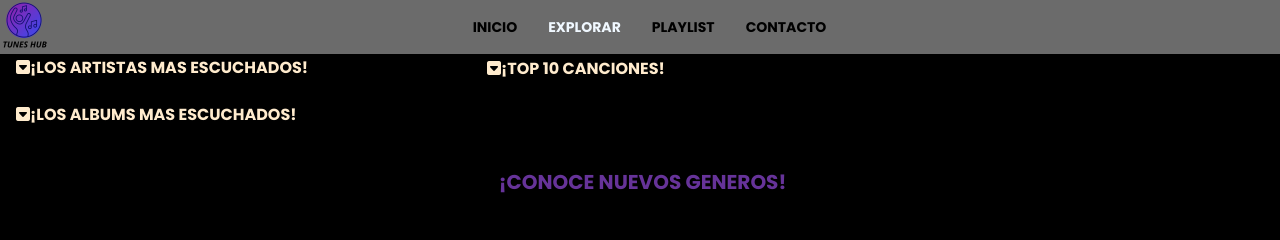
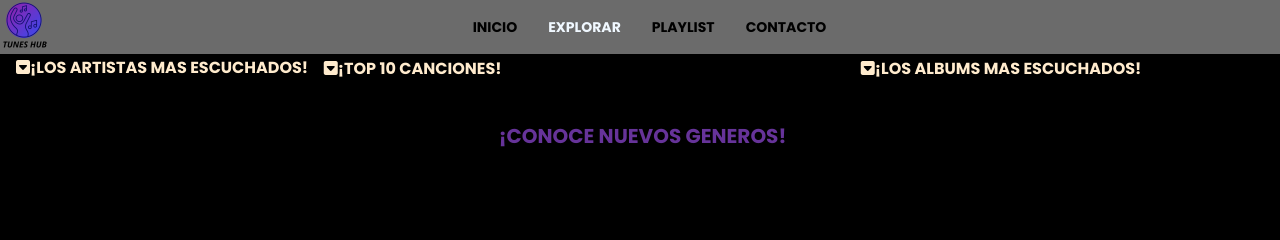
Before and after one commit to santiruiz831/tuneshub, a plain HTML site: page EXPLORAR/EXPLORAR.html in a window 1280 px wide. Drawn offline with Linux system fonts and the light colour scheme; no server answers.

Commit message:
triple columna en pc

```diff
--- a/EXPLORAR/EXPLORAR.css
+++ b/EXPLORAR/EXPLORAR.css
@@ -291,4 +291,18 @@
 
     }
 
-    @media (min-width:1025px){}
+    @media (min-width:1025px){
+        #pc{
+            display: grid;
+            grid-template-columns: 66% 33%;
+        }
+
+        #topalbums {
+            padding-left: 16px;
+            padding-top: 35px;
+        }
+
+        .esqueletoalbum {
+            display: block;
+        }
+    }
--- a/EXPLORAR/EXPLORAR.html
+++ b/EXPLORAR/EXPLORAR.html
@@ -33,6 +33,7 @@
             </li>
         </ul>
     </nav>
+<div id="pc">
 
     <div id="tops">
 
@@ -89,6 +90,7 @@
     </nav>
 
 </div>
+</div>
 
 
 
```
Lines whose indentation alone changed are shown as unchanged.
